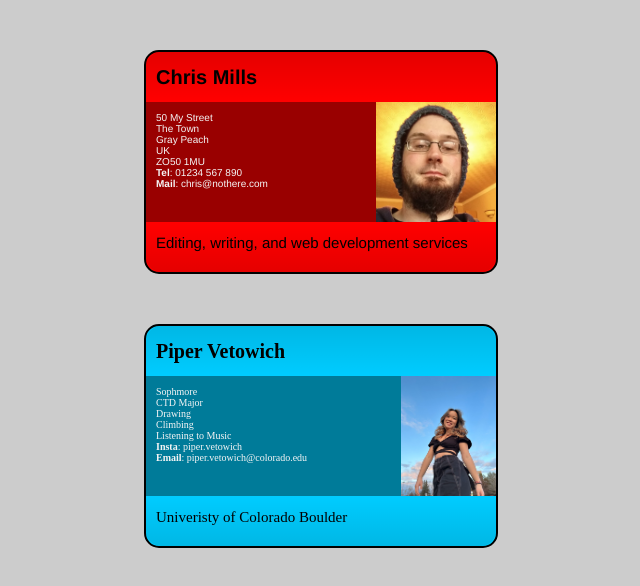
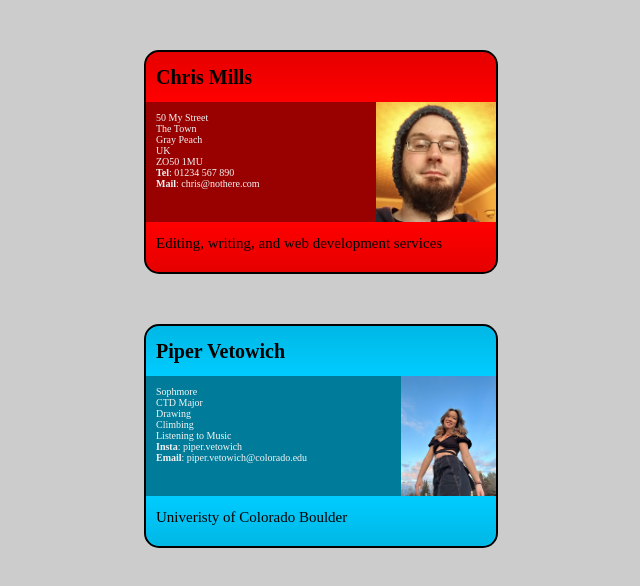
Before and after one commit to Pipervetowich/pipervetowich.github.io, a plain HTML site: page wa/wa4.html in a window 1280 px wide. Shown: the whole page, without its empty margins (319-959 px from the left). Drawn offline with Linux system fonts and the light colour scheme.

Commit message:
Update style.css

```diff
--- a/wa/style.css
+++ b/wa/style.css
@@ -3,7 +3,7 @@ body {
   }
 
   html {
-    font-family: 'Helvetica neue', Arial, 'sans serif';
+    font-family:Arial, Helvetica, sans-serif;
     font-size: 10px;
     background-color: #ccc;
   }
@@ -74,6 +74,7 @@ body {
   html {
     font-size: 10px;
     background-color: #ccc;
+    font-family:'Times New Roman', Times, serif
   }
 
   .card2 {
```
